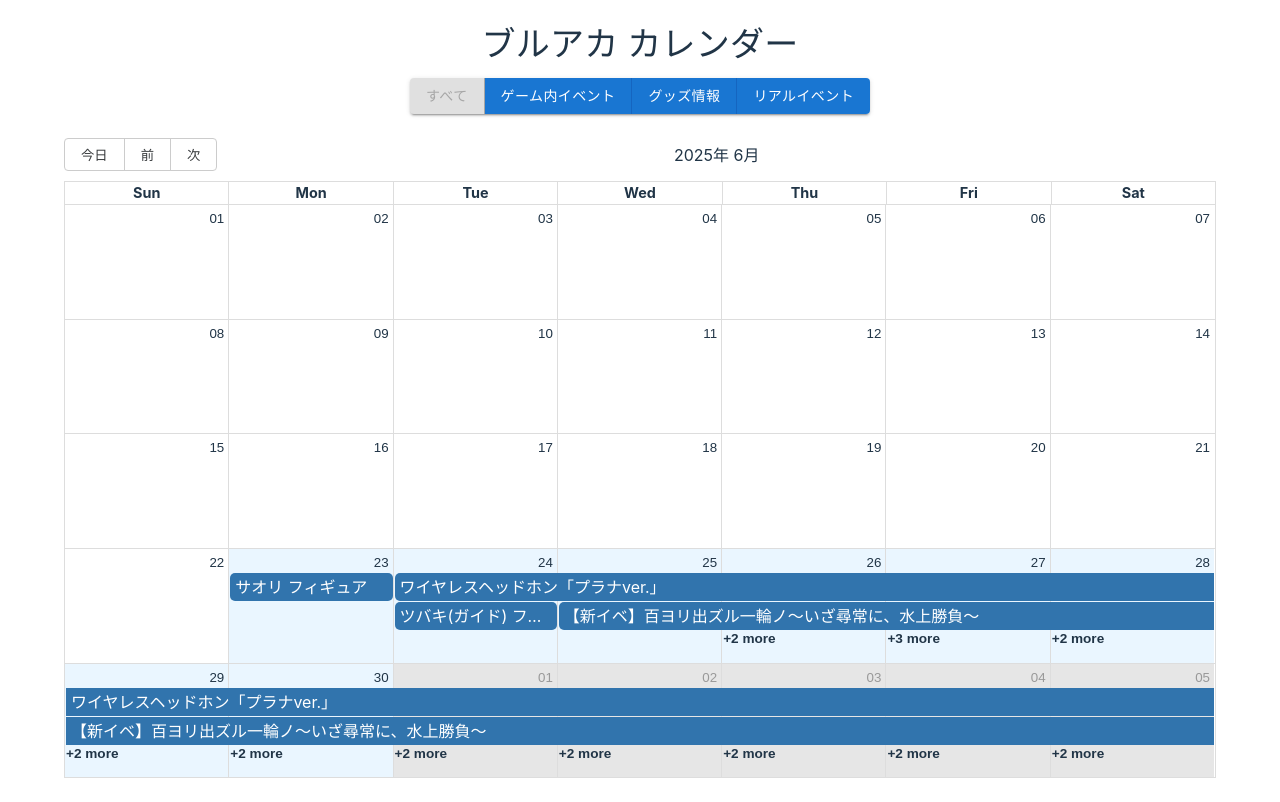
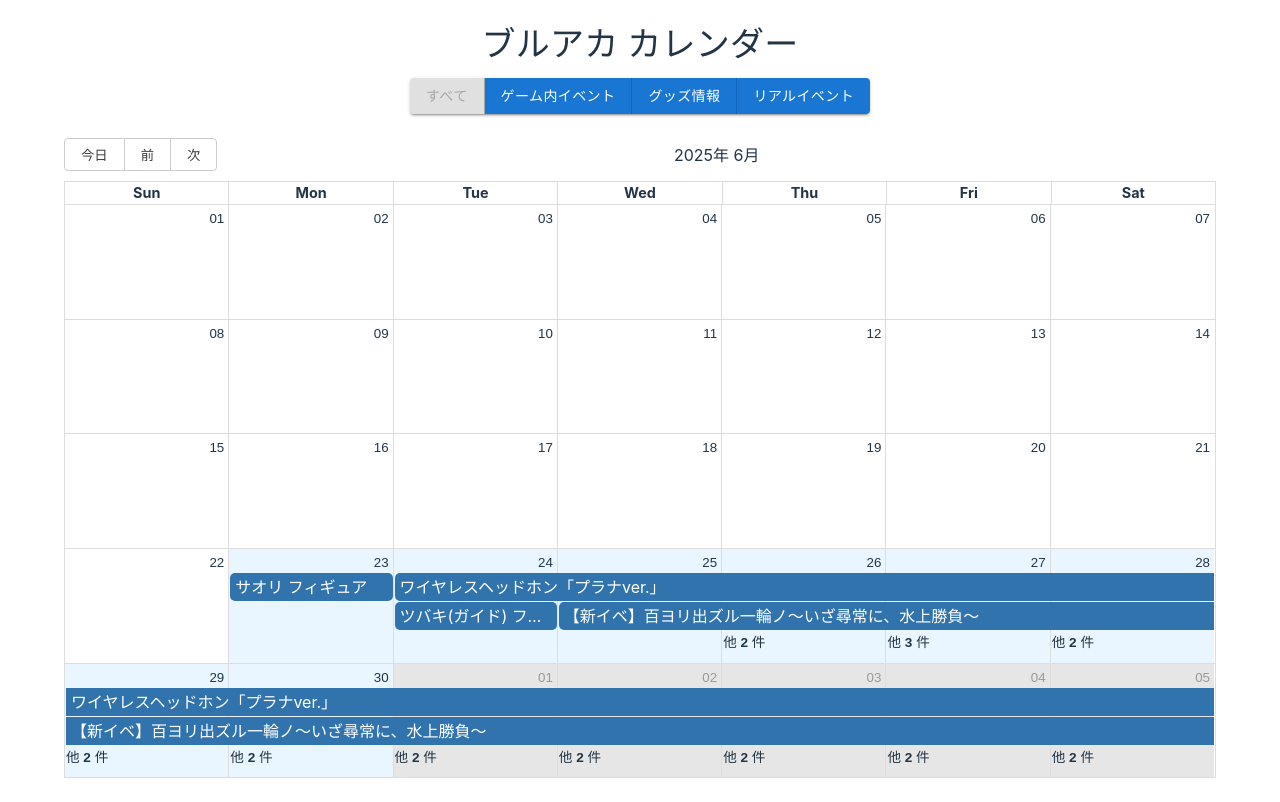
Before and after one commit to kamimochi/BA-calendar, a React (Vite) app: page / in a window 1280 px wide. Built offline with nearby package versions, Linux system fonts and the light colour scheme.

Commit message:
Update App.tsx

```diff
--- a/src/App.tsx
+++ b/src/App.tsx
@@ -170,6 +170,7 @@
             date: "日付",
             time: "時間",
             event: "イベント",
+            showMore: (total) => `他 ${total} 件`,
           }}
           onSelectEvent={(event) => handleSelectEvent(event as MyEvent)}
         />
```
